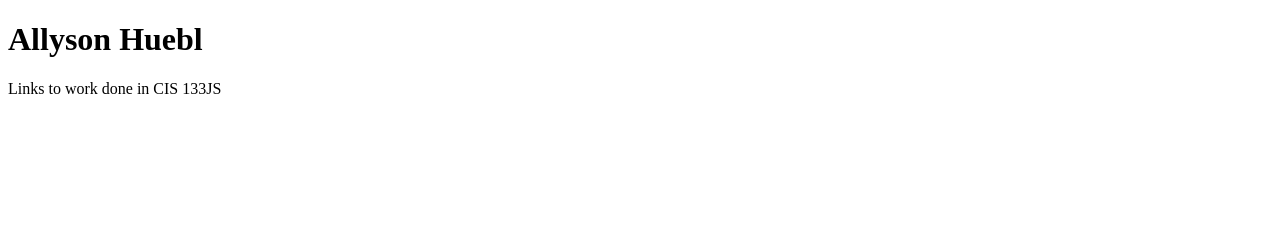
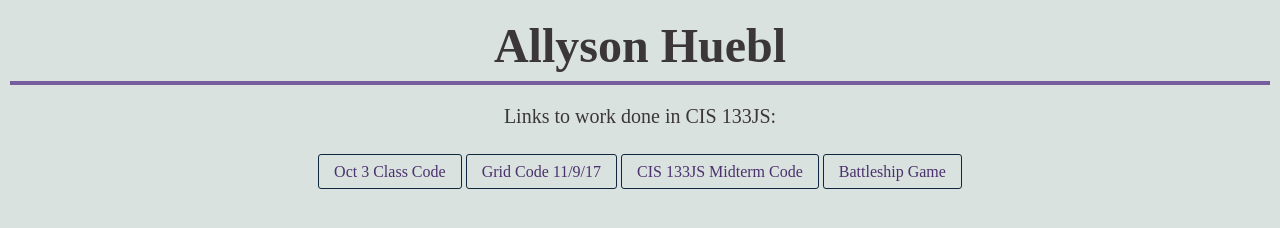
Before and after one commit to ahuebl/ahuebl.github.io, a plain HTML site: page index.html in a window 1280 px wide. Drawn offline with Linux system fonts and the light colour scheme.

Commit message:
changed files around for index pg

```diff
--- a/index.html
+++ b/index.html
@@ -1,21 +1,22 @@
 <!DOCTYPE html>
 <html>
     <head>
-        <title>Oct 3 Class Code</title>
-        <script src="scripts/main.js"></script>
+        <meta charset="utf-8">
+        <title>Allyson's Home Page</title>
+        <meta name="viewport" content="width=device-width, initial-scale=1.0">
         <link rel="stylesheet" type="text/css" href="styles/main.css">
     </head>
 
 <body>
 
 <h1>Allyson Huebl</h1>
-<p>Links to work done in CIS 133JS </p>
+<p>Links to work done in CIS 133JS:</p>
 
 <nav>
-    <a href="oct3classcode.html"></a>
-    <a href="grid_code_11-9.html"></a>
-    <a href="133midterm.html"></a>
-    <a href="battleship.html"></a>
+    <a href="oct3classcode.html">Oct 3 Class Code</a>
+    <a href="grid-code_11-9.html">Grid Code 11/9/17</a>
+    <a href="133midterm.html">CIS 133JS Midterm Code</a>
+    <a href="battleship.html">Battleship Game</a>
 </nav>
 
 </body>
--- a/scripts/main.js
+++ b/scripts/oct3code.js
@@ -24,7 +24,7 @@ function getEleText(id) {
 
 // Simple function to test our setup
 function test() {
-    alert("Testing getEleText(): " + getEleText("stuff"));
+    //alert("Testing getEleText(): " + getEleText("stuff"));
 }
 
 function readText () {
@@ -33,7 +33,7 @@ function readText () {
     // Grab the text from the input element
     let theText = inputItem.value;
     // Demonstrate...
-    alert("value is " + theText);
+    //alert("value is " + theText);
     let theTextUpper = theText.toUpperCase();
     // inputItem.value = theTextUpper;
     // Grab the output element from the document
@@ -65,7 +65,7 @@ function cube(inputNumber) {
 function testCube() {
     let numToCube = 3;
     let result = cube(numToCube);
-    alert(result);
+    //alert(result);
 }
 
 
@@ -203,7 +203,7 @@ function readText () {
     // Grab the text from the input element
     let theText = inputItem.value;
     // Demonstrate...
-    alert("value is " + theText);
+    //alert("value is " + theText);
     // Convert the text to uppercase
     let theTextUpper = theText.toUpperCase();
     // Grab the output element from the document
@@ -225,4 +225,4 @@ function textAreaExample3() {
 
  var test = 1;
  doIt(test);
- alert(test);
+ //alert(test);
--- a/styles/main.css
+++ b/styles/main.css
@@ -1,8 +1,47 @@
-/* My styles file */
-button {
-    font-size: 18px;
+* {
+	margin: 0;
+	padding: 0;
+	box-sizing: border-box;
+	border: 0;
 }
 
-input {
-    font-size: 18px;
+body {
+    background-color: #DAE2DF;
+    color: #3B3738;
+    padding: 10px;
 }
+
+h1 {
+    text-align: center;
+    font-size: 300%;
+    border-bottom: 4px solid #775C9E;
+    padding: 8px;
+}
+
+p {
+    margin: .5em 3em;
+	padding: 10px;
+	text-align: center;
+    font-size: 125%;
+}
+
+nav {
+    text-align: center;
+}
+
+nav a {
+    color: #4A306D;
+    border: 1px solid #0E273C;
+    padding: 8px 15px;
+    text-decoration: none;
+    transition: background-color .5s ease-in-out;
+    line-height: 3em;
+    white-space: nowrap;
+    border-radius: 3px;
+    margin: .5em 0em;
+}
+
+nav a:hover {
+    background-color: #BF7FC4;
+    color: #000;
+}
```
Also changed, not shown: oct3classcode.html (+1 -2 lines).
